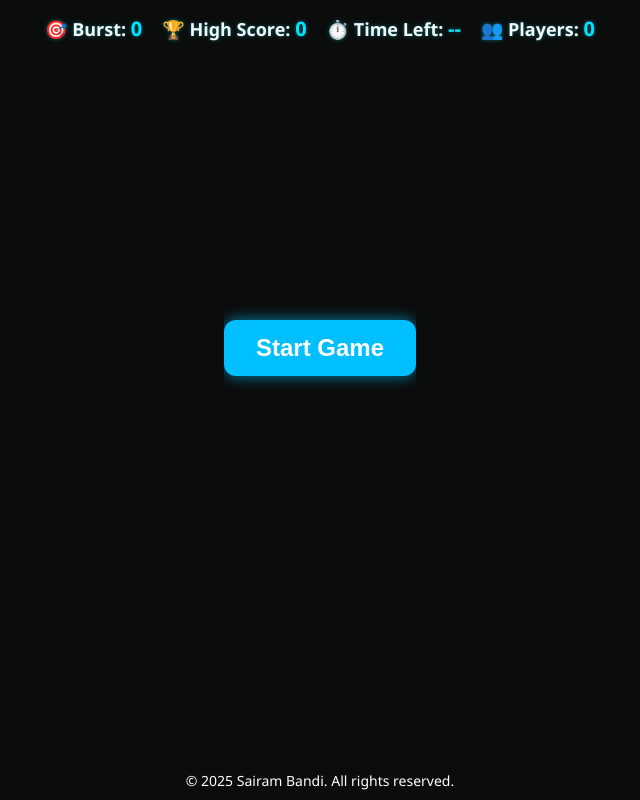
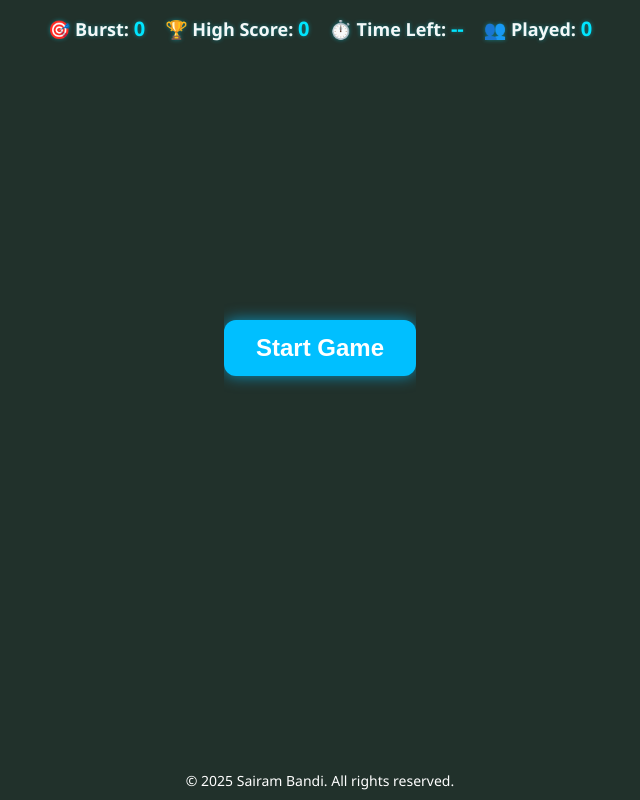
Before and after one commit to Sairam7-coder/StressBurst, a plain HTML site: page index.html in a window 1280 px wide. Shown: the whole page, without its empty margins (320-960 px from the left). Drawn offline with nearby package versions, Linux system fonts and the light colour scheme.

Commit message:
Update index.html

```diff
--- a/index.html
+++ b/index.html
@@ -4,12 +4,13 @@
   <meta charset="UTF-8" />
   <meta name="viewport" content="width=device-width, initial-scale=1, maximum-scale=1, user-scalable=no" />
   <title>Stress Burst</title>
+  <link rel="manifest" href="manifest.json">
   <style>
     html, body {
       margin: 0;
       padding: 0;
       height: 100%;
-      background: #0b0c0c;
+      background: #21312b;
       font-family: 'Segoe UI', sans-serif;
       user-select: none;
       overflow: hidden;
@@ -193,7 +194,7 @@ footer {
     <div>🎯 Burst: <span id="burstCount">0</span></div>
     <div>🏆 High Score: <span id="highScore">0</span></div>
     <div>⏱️ Time Left: <span id="timer">--</span></div>
-    <div>👥 Players: <span id="totalPlayers">0</span></div>
+    <div>👥 Played: <span id="totalPlayers">0</span></div>
   </div>
 
   <button id="startBtn">Start Game</button>
@@ -204,7 +205,8 @@ footer {
     <button id="playAgainBtn">Play Again</button>
   </div>
 
-  <audio id="popSound" preload="auto" src="pop-39222.mp3"></audio>
+  <audio id="popSound" preload="auto" src="c:\Users\user\Desktop\Stress Burst\pop-39222.mp3"></audio>
+  <!-- <audio id="milestoneSound" preload="auto" src="https://cdn.jsdelivr.net/gh/sairam777/files/celebrate.mp3"></audio> -->
   <script src="https://cdn.jsdelivr.net/npm/canvas-confetti@1.6.0/dist/confetti.browser.min.js"></script>
 
   <script>
```
